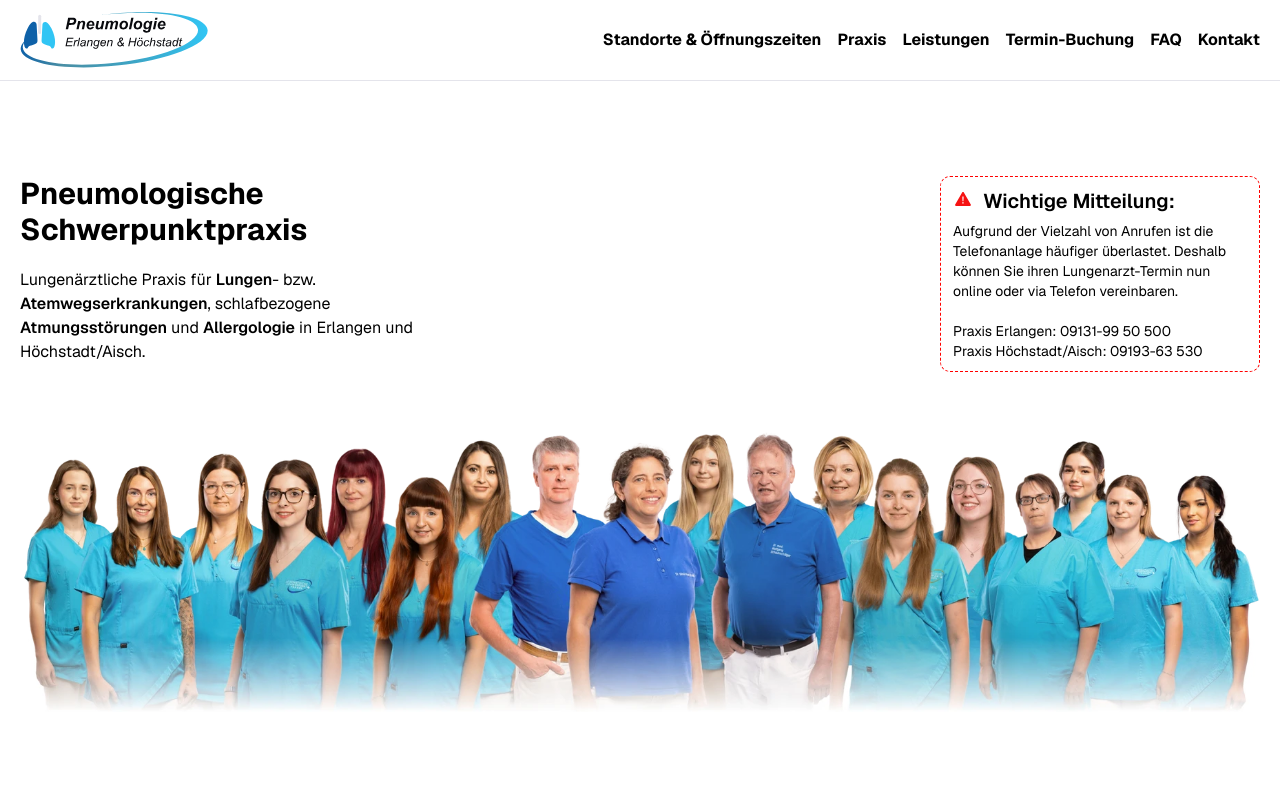
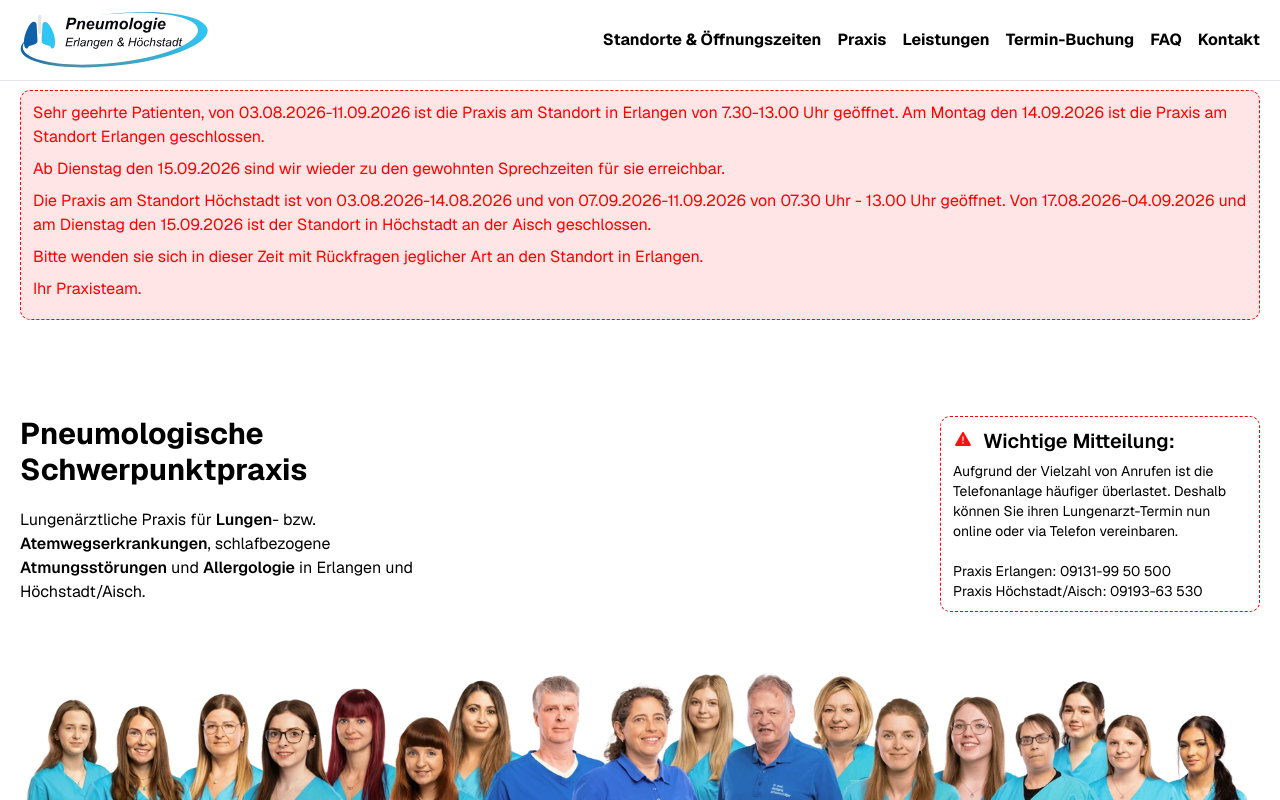
Before and after one commit to pneumology/pneumo-web, a Next.js app: page / in a window 1280 px wide. Shown: the top 800 px of the page. Built offline with nearby package versions, Linux system fonts and the light colour scheme.

Commit message:
Banner geht endlich in mehreren Zeilen, Danke Chat
src musste angepasst werden, war wohl aus guten Gründen mal auf kurzen prägnanten Text beschränkt, leider r.i.p. an snwzys elite coding :X

```diff
--- a/src/components/notificationBanner.tsx
+++ b/src/components/notificationBanner.tsx
@@ -1,11 +1,20 @@
 import data from "../lib/content.json";
 
 const NotificationBanner = () => {
+    const message = data.notification_banner.message;
+    const messageLines = Array.isArray(message)
+        ? message
+        : String(message).split(/\n+/);
+
     return (
         <>
             {data.notification_banner.enabled && (
                 <div className="border rounded border-dashed border-red h-fit px-3 py-2.5 w-full mt-2.5 bg-red/10 text-red">
-                    <p className="">{data.notification_banner.message}</p>
+                    {messageLines.map((line, index) => (
+                        <p className="mb-2" key={index}>
+                            {line}
+                        </p>
+                    ))}
                 </div>
             )}
         </>
--- a/src/lib/content.json
+++ b/src/lib/content.json
@@ -29,8 +29,14 @@
             "answer": "So können Sie Ihren Termin absagen, wenn Sie ihn nicht wahrnehmen können: - Bei Online-Buchungen: Über den E-Mail Link aus Ihrer Terminbestätigung. - Per Telefon oder Fax bzw. auf dem Postweg."
         }
     ],
-"notification_banner": {
-    "enabled": false,
-    "message": "Sehr geehrte Patientinnen und Patienten, am Dienstag den 31.03.2026 ist die Praxis am Standort Erlangen und in Höchstadt an der Aisch aufgrund der Quartalsabrechnung von 8:00-11:00 Uhr geöffnet. Von 07.04.2026-10.04.2026 ist der Standort in Höchstadt an der Aisch geschlossen. Bitte wenden Sie sich in dieser Zeit mit ihren Anliegen an den Standort in Erlangen. Vielen Dank. Ihr Praxisteam"
+    "notification_banner": {
+        "enabled": true,
+        "message": [
+            "Sehr geehrte Patienten, von 03.08.2026-11.09.2026 ist die Praxis am Standort in Erlangen von 7.30-13.00 Uhr geöffnet. Am Montag den 14.09.2026 ist die Praxis am Standort Erlangen geschlossen.",
+            "Ab Dienstag den 15.09.2026 sind wir wieder zu den gewohnten Sprechzeiten für sie erreichbar.",
+            "Die Praxis am Standort Höchstadt ist von 03.08.2026-14.08.2026 und von 07.09.2026-11.09.2026 von 07.30 Uhr - 13.00 Uhr geöffnet. Von 17.08.2026-04.09.2026 und am Dienstag den 15.09.2026 ist der Standort in Höchstadt an der Aisch geschlossen.",
+            "Bitte wenden sie sich in dieser Zeit mit Rückfragen jeglicher Art an den Standort in Erlangen.",
+            "Ihr Praxisteam."
+        ]
+    }
 }
-}
```
